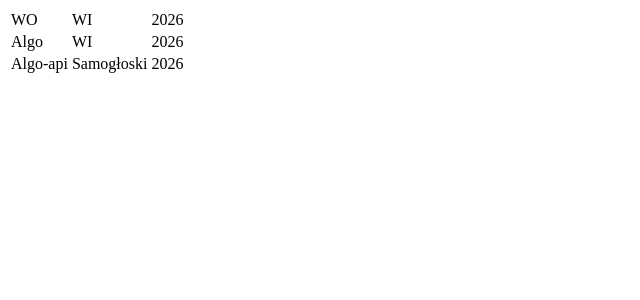
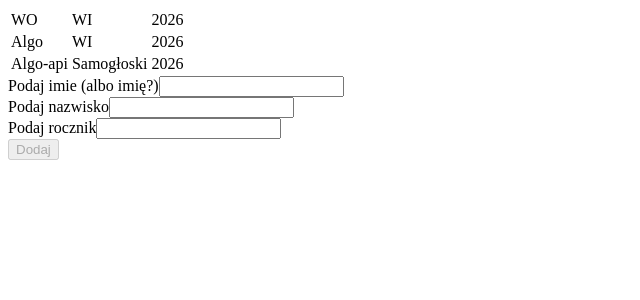
Before and after one commit to Ablaszak/WDAI, a React (Vite) app in the folder lab5-project/: page / in a window 1280 px wide. Shown: the top 300 px of the page, without its empty margins (0-640 px from the left). Built offline with nearby package versions, Linux system fonts and the light colour scheme.

Commit message:
pojebie mnie

```diff
--- a/lab5-project/src/App.tsx
+++ b/lab5-project/src/App.tsx
@@ -1,7 +1,7 @@
-import Studenci from "./components/studenci/Studenci.tsx";
+import StudentManager from "./components/studenci/StudentManager.tsx";
 
 function App() {
-    return <Studenci/>;
+    return <StudentManager/>;
 }
 
 export default App
--- /dev/null
+++ b/lab5-project/src/components/studenci/Dodawanie.tsx
@@ -0,0 +1,46 @@
+import {useState} from "react";
+import type {Student} from "./StudentManager.tsx";
+
+
+interface DodawanieProps{
+    dodaj: (student: Student) => void;
+}
+
+export default function Dodawanie(props : DodawanieProps){
+
+    const[imie, setImie] = useState("");
+    const[nazwisko, setNazwisko] = useState("");
+    const[rok, setRok] = useState();
+
+    function isButtonDisabled(){
+        return (imie == '' || nazwisko == '' || rok == '' || isNaN(rok))
+    }
+
+    function handleClick(){
+        props.dodaj({imie, nazwisko, rok});
+    }
+
+    return (<>
+        <label>
+            Podaj imie (albo imię?)
+            <input
+                onChange = {fun => setImie(fun.target.value)}
+            />
+            <br></br>
+            Podaj nazwisko
+            <input
+                onChange = {fun => setNazwisko(fun.target.value)}
+            />
+            <br></br>
+            Podaj rocznik
+            <input
+                onChange = {fun => setRok(fun.target.value)}
+            />
+        </label>
+        <br></br>
+        <button
+            onClick = {handleClick}
+            disabled = {isButtonDisabled()}
+        >Dodaj</button>
+    </>)
+}
--- /dev/null
+++ b/lab5-project/src/components/studenci/StudentManager.tsx
@@ -0,0 +1,38 @@
+import {useState} from "react";
+import Dodawanie from "./Dodawanie.tsx"
+
+export interface Student{
+    imie : string;
+    nazwisko : string;
+    rocznik : number;
+}
+
+export default function StudentManager(){
+
+    const [Students, setStudents] = useState<Student[]>([{imie: "WO", nazwisko:"WI", rocznik: 2026}, {imie: "Algo", nazwisko:"WI", rocznik: 2026}, {imie: "Algo-api", nazwisko:"Samogłoski", rocznik: 2026}])
+    //const Students: Student[] = [{imie: "WO", nazwisko:"WI", rocznik: 2026}, {imie: "Algo", nazwisko:"WI", rocznik: 2026}, {imie: "Algo-api", nazwisko:"Samogłoski", rocznik: 2026}];
+
+    const updateStudents = (student: Student) => {
+        setStudents(prevState => ([...prevState, student]));
+    }
+
+    return(
+        <>
+        <table>
+        <tbody>
+        {Students.map(item => {
+            return(
+                <tr>
+                    <td>{item.imie}</td>
+                    <td>{item.nazwisko}</td>
+                    <td>{item.rocznik}</td>
+                </tr>
+            );
+        })}
+        </tbody>
+        </table>
+
+        <Dodawanie dodaj={updateStudents}/>
+
+        </>)
+}
```
